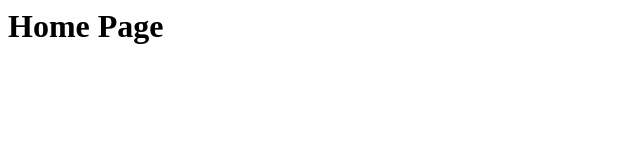
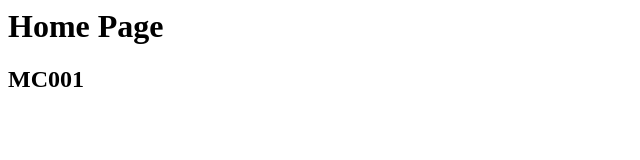
Before and after one commit to kishorcs/hello-world, a plain HTML site: page index.html in a window 1280 px wide. Shown: the whole page, without its empty margins (0-640 px from the left). Drawn offline with Linux system fonts and the light colour scheme.

Commit message:
adding h2/mc001 to index

```diff
--- a/index.html
+++ b/index.html
@@ -4,5 +4,6 @@
   </head>
   <body>
     <h1>Home Page</h1>
+    <h2>MC001</h2>
   </body>
 </html>
```
